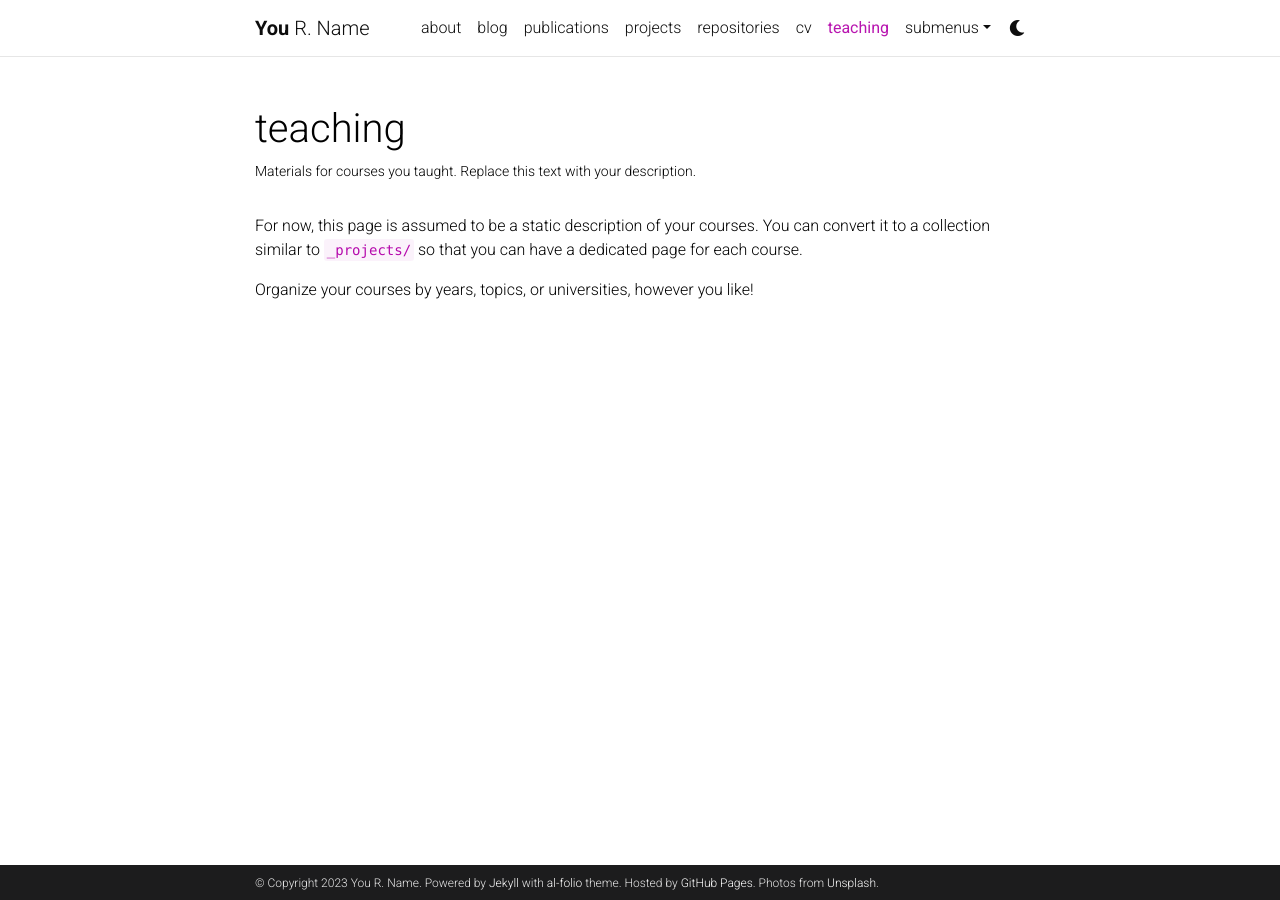
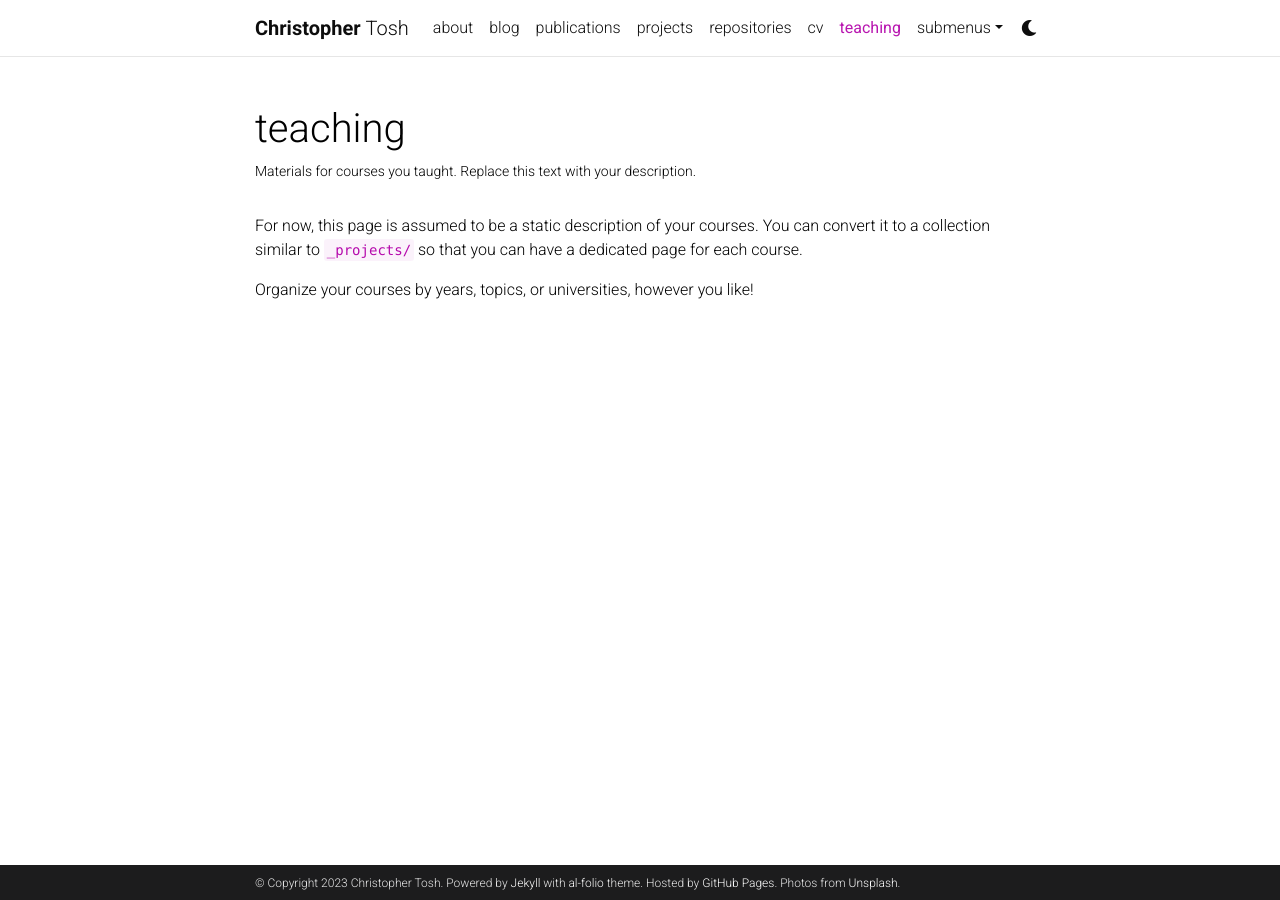
Before and after one commit to cjtosh/cjtosh.github.io, a Jekyll site: the page built from _pages/teaching.md, in a window 1280 px wide. Built offline with Jekyll 4.4.1, drawn with Linux system fonts in a browser that asks for light colours; comment, search, counter and statistics services are not loaded; a style sheet for code colours, icons or effects is not loaded.

Commit message:
first commit

```diff
--- a/_config.yml
+++ b/_config.yml
@@ -3,10 +3,10 @@
 # -----------------------------------------------------------------------------
 
 title: blank # the website title (if blank, full name will be used instead)
-first_name: You
-middle_name: R.
-last_name: Name
-email: you@example.com
+first_name: Christopher
+middle_name:
+last_name: Tosh
+email: christopher.j.tosh@gmail.com
 description: > # the ">" symbol means to ignore newlines until "footer_text:"
   A simple, whitespace theme for academics. Based on [*folio](https://github.com/bogoli/-folio) design.
 footer_text: >
@@ -18,8 +18,8 @@ keywords: jekyll, jekyll-theme, academic-website, portfolio-website  # add your
 lang: en # the language of your site (for example: en, fr, cn, ru, etc.)
 icon: ⚛️  # the emoji used as the favicon (alternatively, provide image name in /assets/img/)
 
-url: https://alshedivat.github.io # the base hostname & protocol for your site
-baseurl: /al-folio # the subpath of your site, e.g. /blog/
+url: https://cjtosh.github.io # the base hostname & protocol for your site
+baseurl:  # the subpath of your site, e.g. /blog/
 last_updated: false # set to true if you want to display last updated in the footer
 impressum_path:  # set to path to include impressum link in the footer, use the same path as permalink in a page, helps to conform with EU GDPR
 
```
